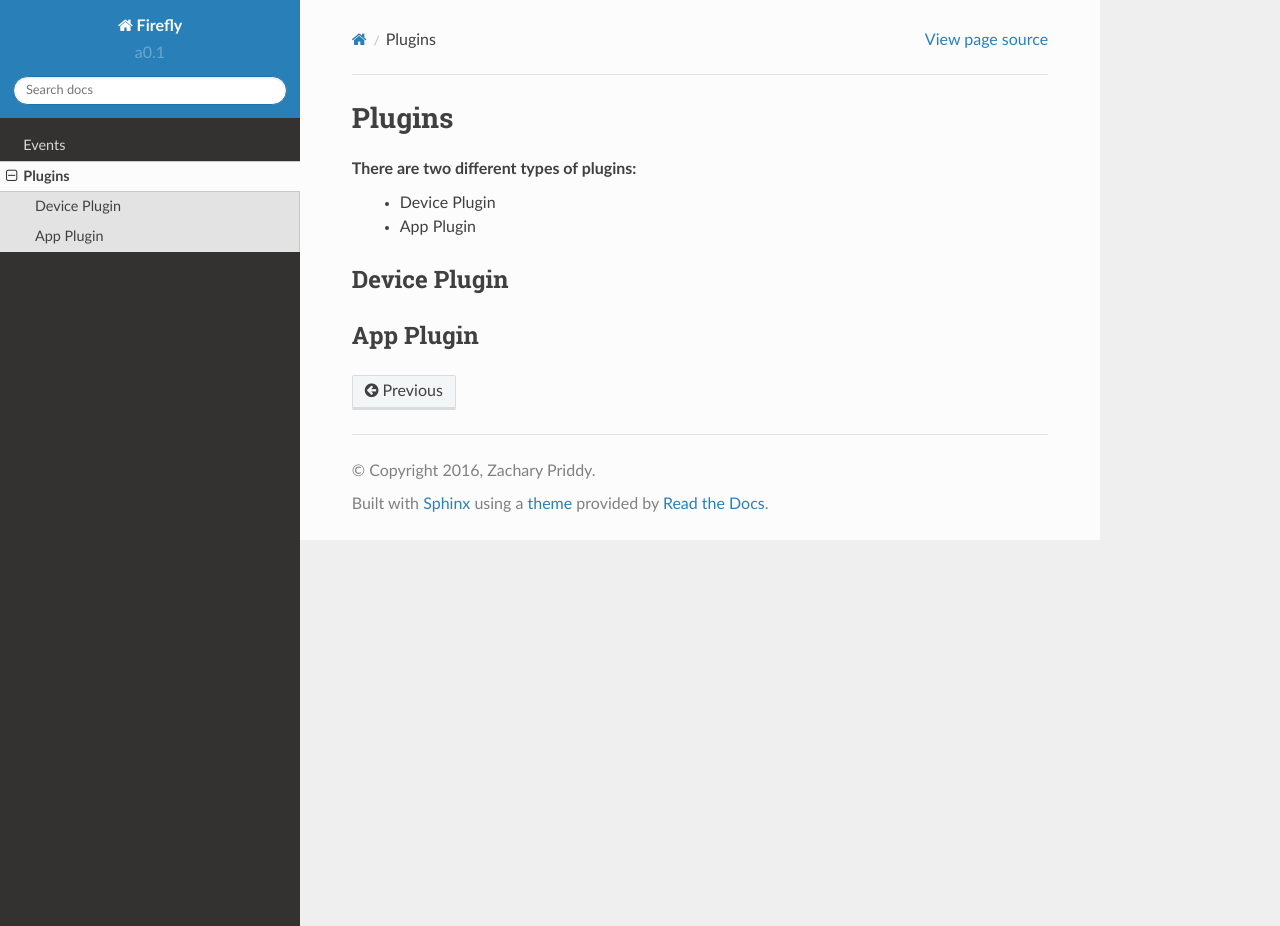
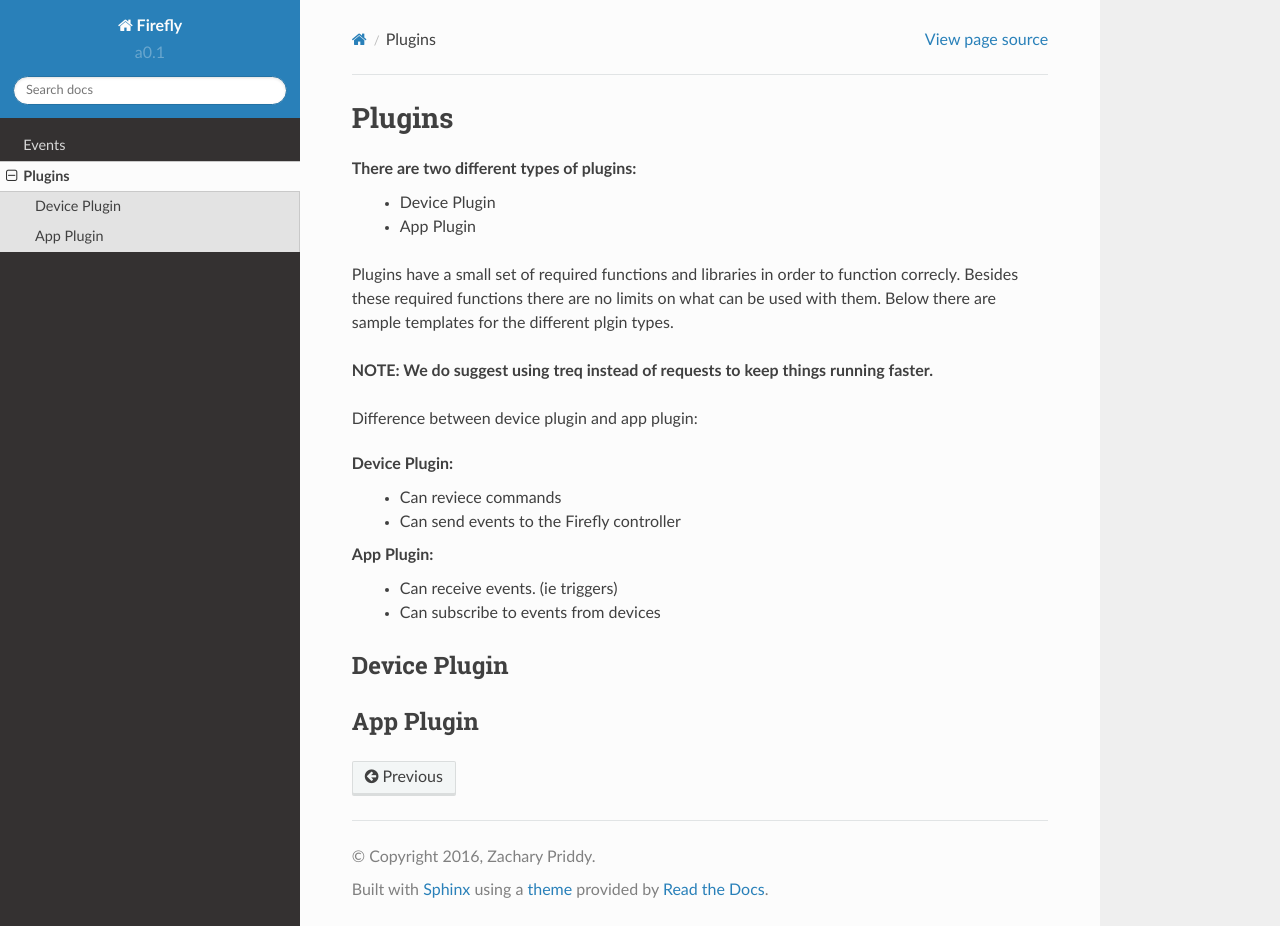
Before and after one commit to Firefly-Automation/Firefly, a Sphinx documentation site: the page built from docs/plugins.rst, in a window 1280 px wide and 926 px high. Built offline with Sphinx 7.4.7 and the Read the Docs theme 2.0.0, drawn with Linux system fonts in a browser that asks for light colours.

Commit message:
started work on plugins

```diff
--- a/docs/plugins.rst
+++ b/docs/plugins.rst
@@ -5,6 +5,20 @@ Plugins
 There are two different types of plugins:
    - Device Plugin
    - App Plugin
+
+Plugins have a small set of required functions and libraries in order to function correcly. Besides these required functions there are no limits on what can be used with them. Below there are sample templates for the different plgin types.
+
+**NOTE: We do suggest using treq instead of requests to keep things running faster.**
+
+Difference between device plugin and app plugin:
+
+Device Plugin:
+   - Can reviece commands
+   - Can send events to the Firefly controller
+
+App Plugin:
+   - Can receive events. (ie triggers)
+   - Can subscribe to events from devices
 
 ----------------
 Device Plugin
```
